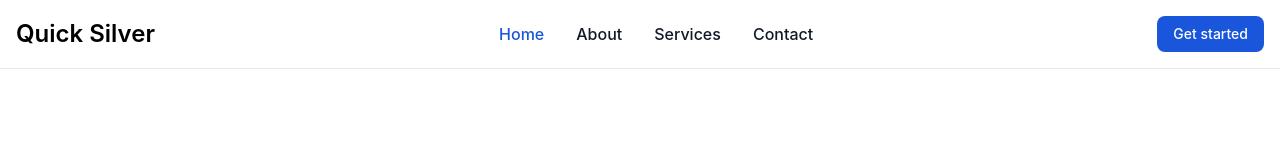
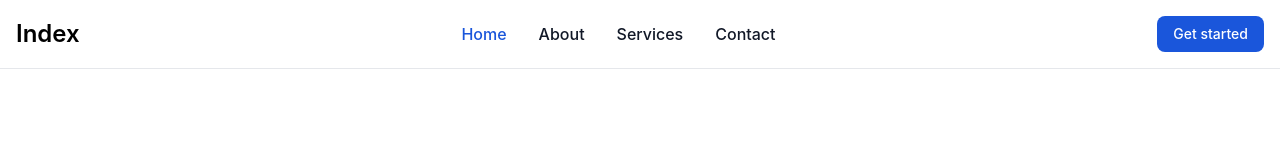
Before and after one commit to 404-something-not-found/404-something-not-found.github.io, a plain HTML site: page index.html in a window 1280 px wide. Drawn offline with nearby package versions, Linux system fonts and the light colour scheme.

Commit message:
Update index.html

```diff
--- a/index.html
+++ b/index.html
@@ -8,7 +8,7 @@
         <nav class="bg-white dark:bg-gray-900 fixed w-full z-20 top-0 start-0 border-b border-gray-200 dark:border-gray-600">
             <div class="max-w-screen-xl flex flex-wrap items-center justify-between mx-auto p-4">
             <a href="#" class="flex items-center space-x-3 rtl:space-x-reverse">
-                <span class="self-center text-2xl font-semibold whitespace-nowrap dark:text-white">Quick Silver</span>
+                <span class="self-center text-2xl font-semibold whitespace-nowrap dark:text-white">Index</span>
             </a>
             <div class="flex md:order-2 space-x-3 md:space-x-0 rtl:space-x-reverse">
                 <button type="button" class="text-white bg-blue-700 hover:bg-blue-800 focus:ring-4 focus:outline-none focus:ring-blue-300 font-medium rounded-lg text-sm px-4 py-2 text-center dark:bg-blue-600 dark:hover:bg-blue-700 dark:focus:ring-blue-800">Get started</button>
```
